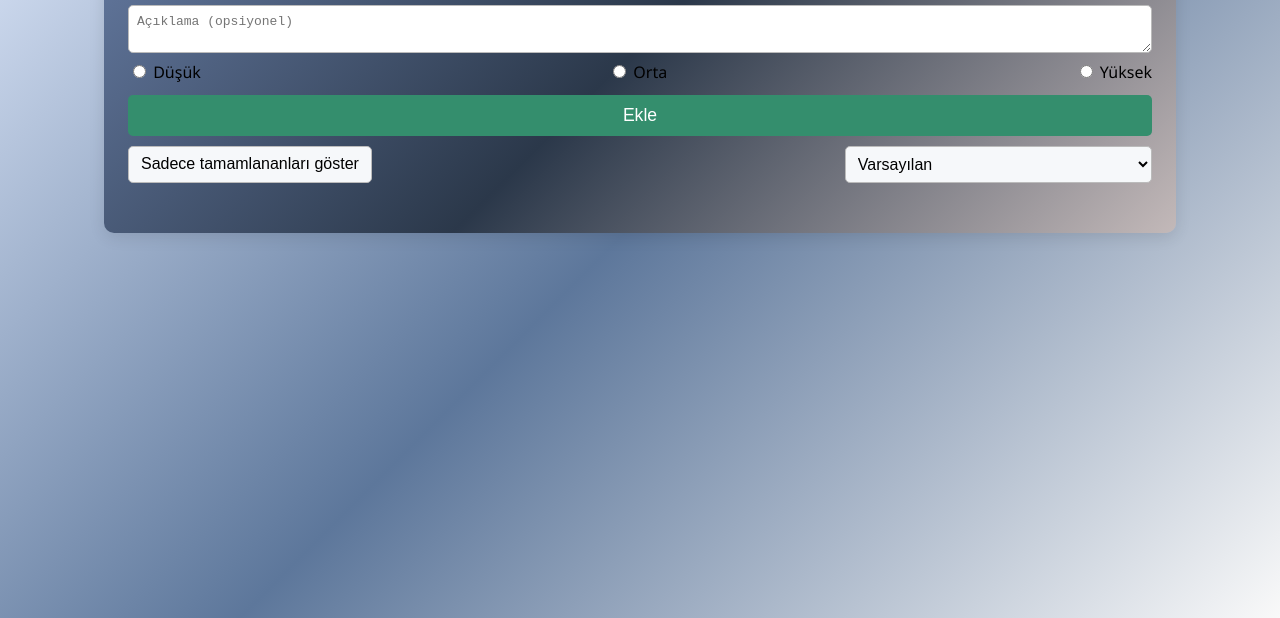
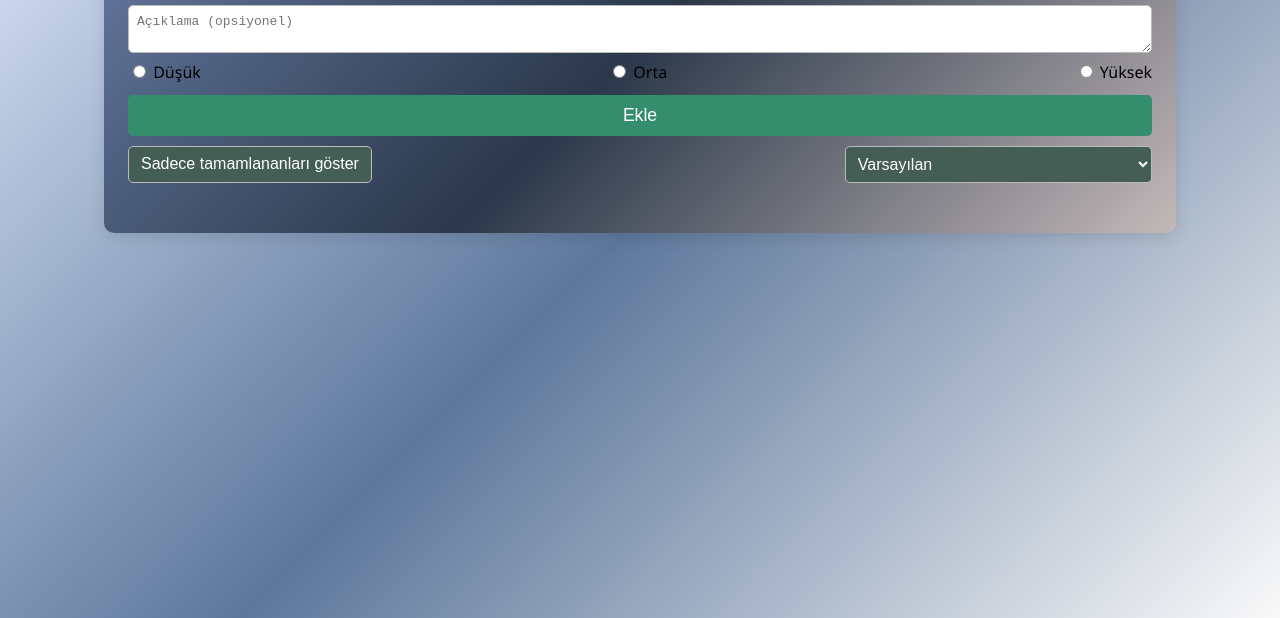
Before and after one commit to yalcinyagizkorkmaz/CODECRAFT, a plain HTML site: page Yonetim-Uygulamasi/yonetim.html in a window 1280 px wide. Shown: the part 182-800 px from the top of the page. Drawn offline with Linux system fonts and the light colour scheme.

Commit message:
css-düzenlemeleri

```diff
--- a/Yonetim-Uygulamasi/yonetim.css
+++ b/Yonetim-Uygulamasi/yonetim.css
@@ -144,6 +144,20 @@ button[type="submit"]:hover {
 .gorev-item button.sil-btn:hover {
     background: #a71d2a;
 }
+#filtreBtn{
+    background: #445e55;
+    color: #fff;
+}
+#filtreBtn:hover{
+    background: #86c6ad;
+}
+#siralaSelect{
+    background: #445e55;
+    color: #fff;
+}
+#siralaSelect:hover{
+    background: #86c6ad;
+}
 @media (max-width: 500px) {
     .todo-card {
         width: 98vw;
```
